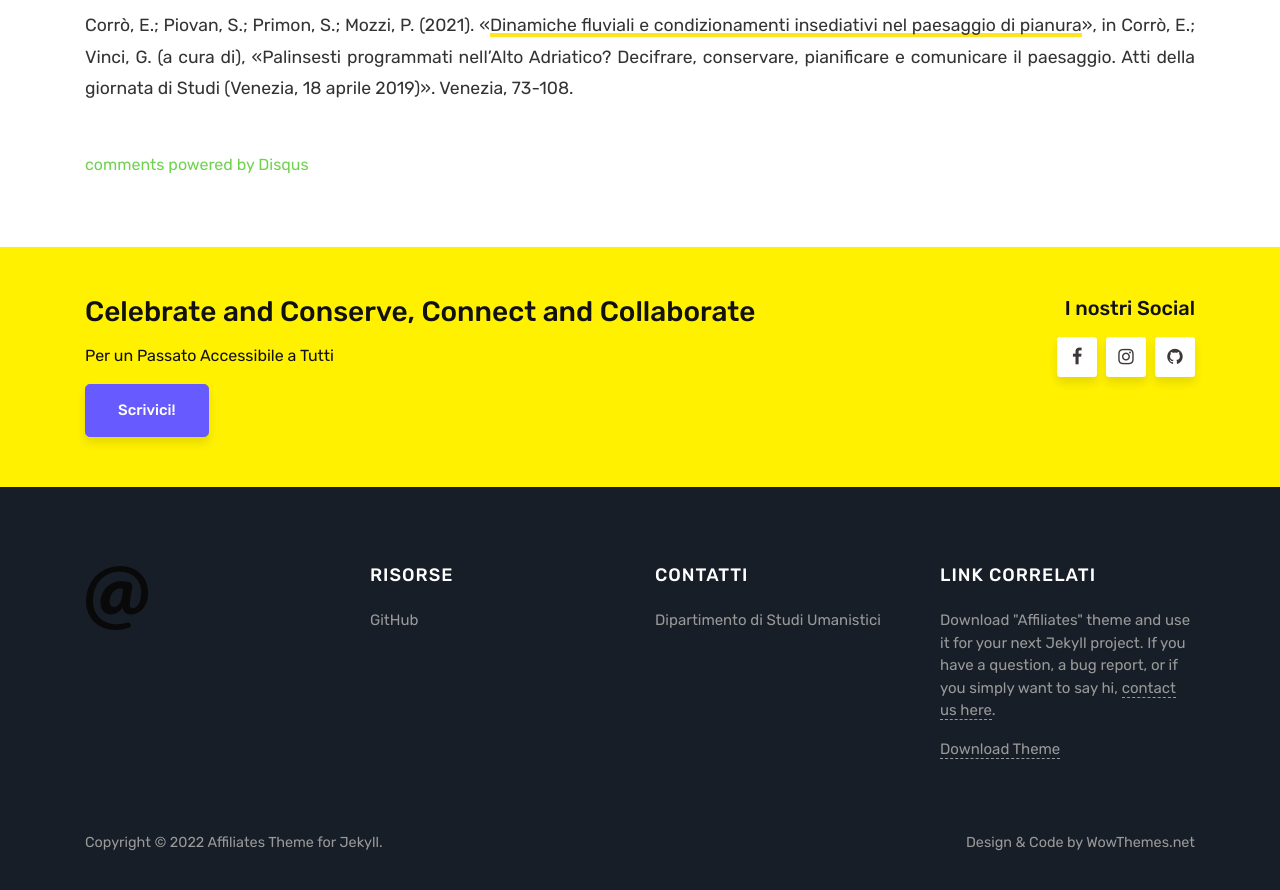
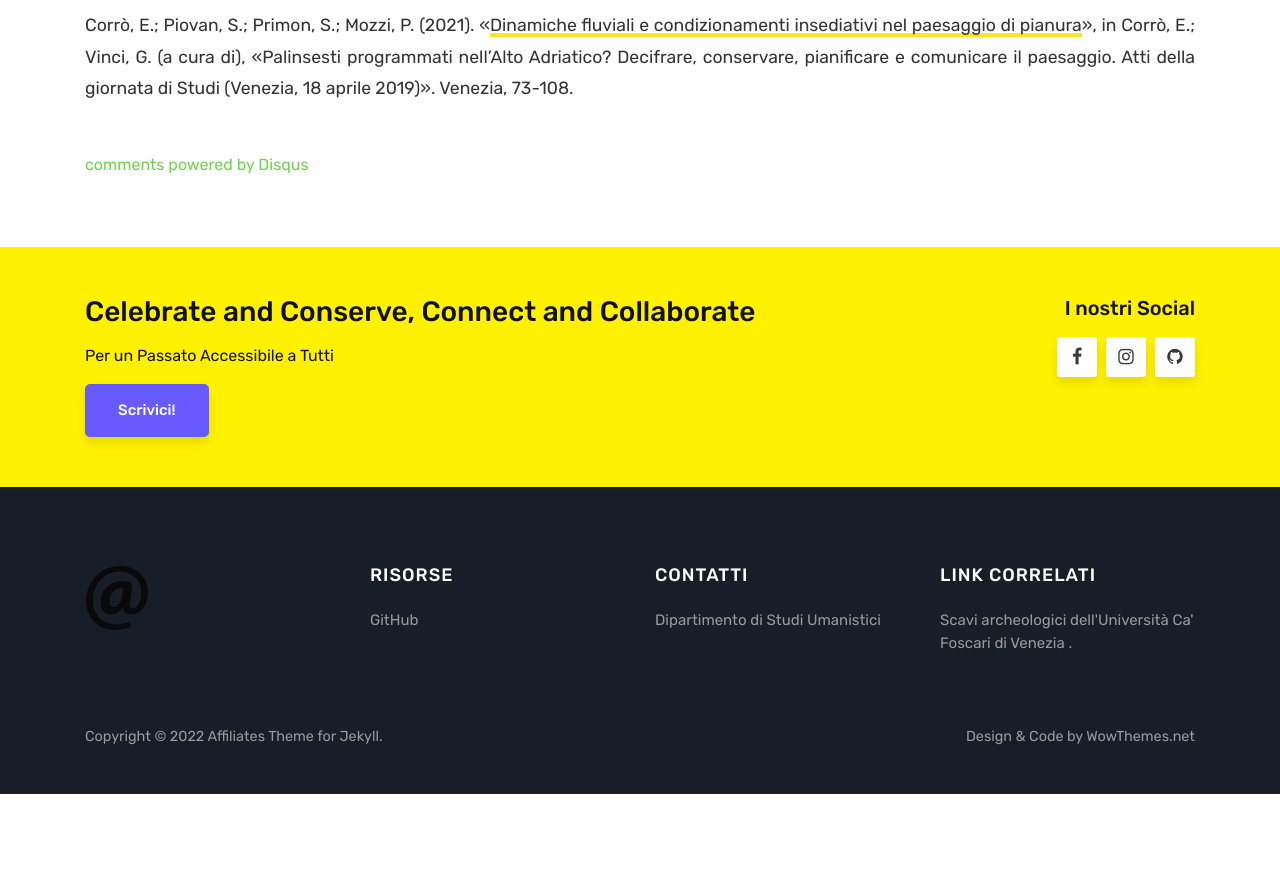
Before and after one commit to valrem93/SantIlarioeilBrenta_test, a Jekyll site: the page built from docs/access.md, in a window 1280 px wide and 900 px high, scrolled down 842 px. Shown: the top 890 px of the window. Built offline with Jekyll 4.4.1, drawn with Linux system fonts in a browser that asks for light colours; comment, search, counter and statistics services are not loaded; after the commit the page ends 1636 px from its top, so only the background shows below that.

Commit message:
Update default.html

```diff
--- a/docs/_layouts/default.html
+++ b/docs/_layouts/default.html
@@ -180,8 +180,8 @@
                 <div class="col-sm-3">
                 <div class="footer-widget textwidget">
                     <h5 class="title">Link correlati</h5>
-                    <p>Download "Affiliates" theme and use it for your next Jekyll project. If you have a question, a bug report, or if you simply want to say hi, <a href="https://www.wowthemes.net/support/">contact us here</a>.</p>
-                    <a href="https://github.com/wowthemesnet/affiliates-jekyll-theme/archive/master.zip">Download Theme</a>
+                    <p>Scavi archeologici dell'Università Ca' Foscari di Venezia <a href="https://www.unive.it/pag/32776/"></a>.</p>
+
                 </div>
                 </div>
             </div>
```
